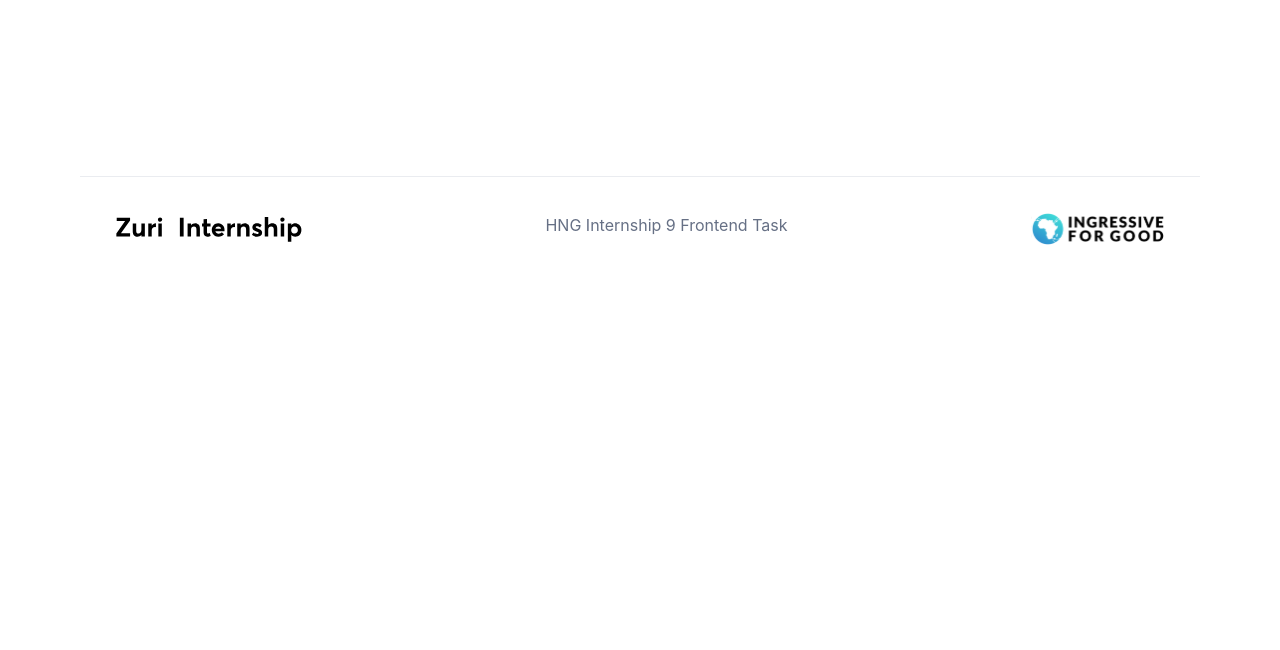
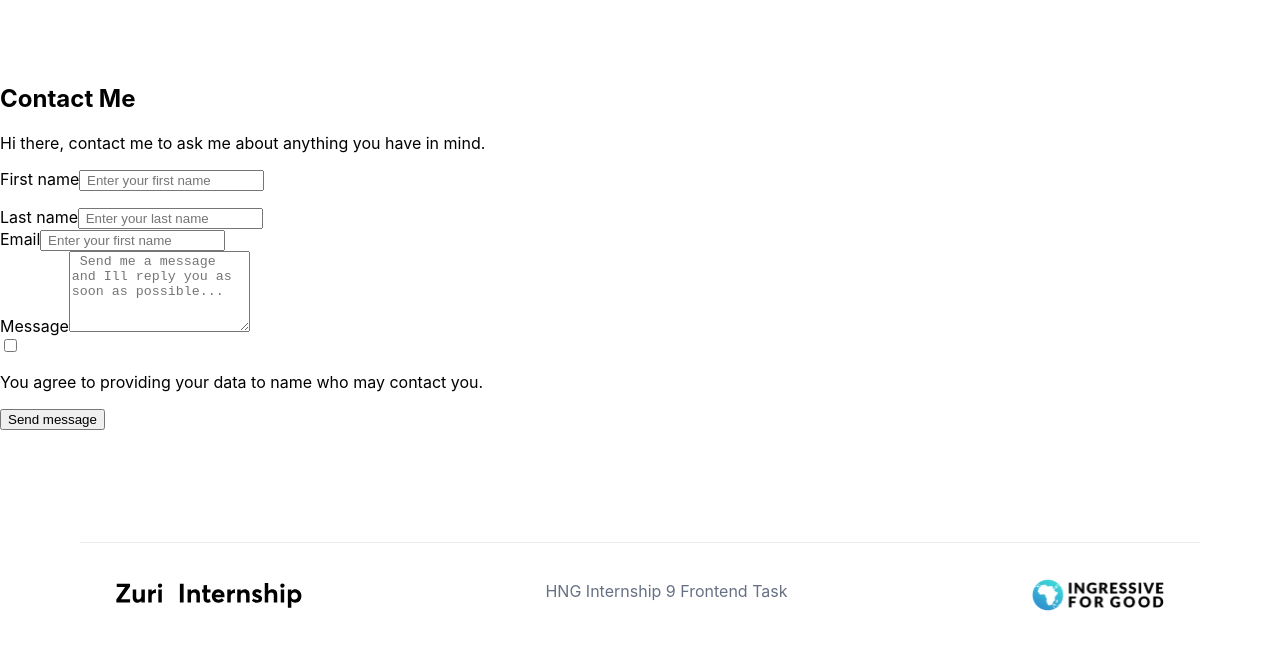
Before and after one commit to fauzurraheem/hngi9-first-project, a React (Create React App) app: page /contact in a window 1280 px wide. Shown: the top 650 px of the page. Built offline with nearby package versions, Linux system fonts and the light colour scheme.

Commit message:
feat: added all the html code

```diff
--- a/src/pages/contact.js
+++ b/src/pages/contact.js
@@ -4,7 +4,58 @@ import './contact.css'
 const Contact = () => {
   return (
     <div className='container'>
+      <section className='tSection'>
+        <div className='tContainer'>
+          <div className='tHead'>
+            <h2 className='t-h2'>Contact Me
 
+
+
+              {/* This is a hint text to help user.
+
+              This is a hint text to help user.
+
+
+              This is a hint text to help user.
+
+
+
+              */}
+            </h2>
+            <p className='t-p'>Hi there, contact me to ask me about anything you have in mind.</p>
+          </div>
+        </div>
+      </section>
+      <section className='mSection'>
+        <div className='mContainer'>
+          <form className='mForm'>
+            <div className='mInputs'>
+              <label for=''>First name</label>
+              <input className='textInputs' type='text' placeholder=' Enter your first name' />
+            </div>
+            <p></p>
+            <div className='mInputs'>
+              <label for=''>Last name</label>
+              <input className='textInputs' type='text' placeholder=' Enter your last name' />
+            </div>
+            <div className='mInputs'>
+              <label for=''>Email</label>
+              <input className='textInputs' type='text' placeholder=' Enter your first name' />
+            </div>
+            <div className='mInputs'>
+              <label for=''>Message</label>
+              <textarea className='textInputs' type='text' rows={5} placeholder=' Send me a message and Ill reply you as soon as possible...' />
+            </div>
+            <div className='mInputs-cb'>
+              <input className='checkbox' type='checkbox' placeholder=' Enter your first name' />
+              <p className='m-p'>You agree to providing your data to name who may contact you.</p>
+            </div>
+            <button className='div-btn'>
+              <span className='btn'>Send message </span>
+            </button>
+          </form>
+        </div>
+      </section>
     </div>
   )
 }
```
